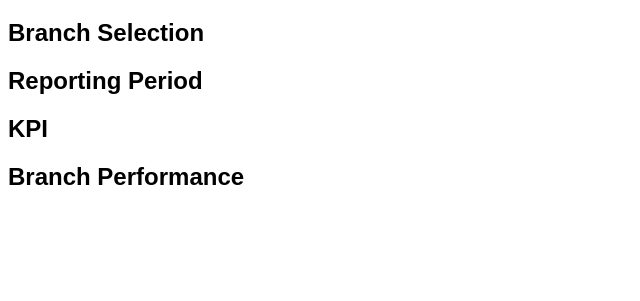
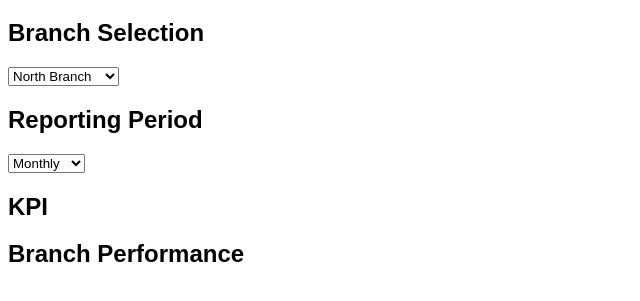
Before and after one commit to richschumann/bank-transaction-analysis, a plain HTML site: page index.html in a window 1280 px wide. Shown: the part 61-362 px from the top of the page, without its empty margins (0-640 px from the left). Drawn offline with Linux system fonts and the light colour scheme.

Commit message:
Add branch and reporting period selection dropdowns

```diff
--- a/index.html
+++ b/index.html
@@ -12,9 +12,19 @@
 
   <section>
     <h2>Branch Selection</h2>
+    <select id="branch-select">
+      <option value="north-branch">North Branch</option>
+      <option value="south-branch">South Branch</option>
+      <option value="central-branch">Central Branch</option>
+    </select>
   </section>
+
   <section>
     <h2>Reporting Period</h2>
+    <select id="report-period">
+      <option value="monthly">Monthly</option>
+      <option value="quarterly">Quarterly</option>
+    </select>
   </section>
   <section>
     <h2>KPI</h2>
```
